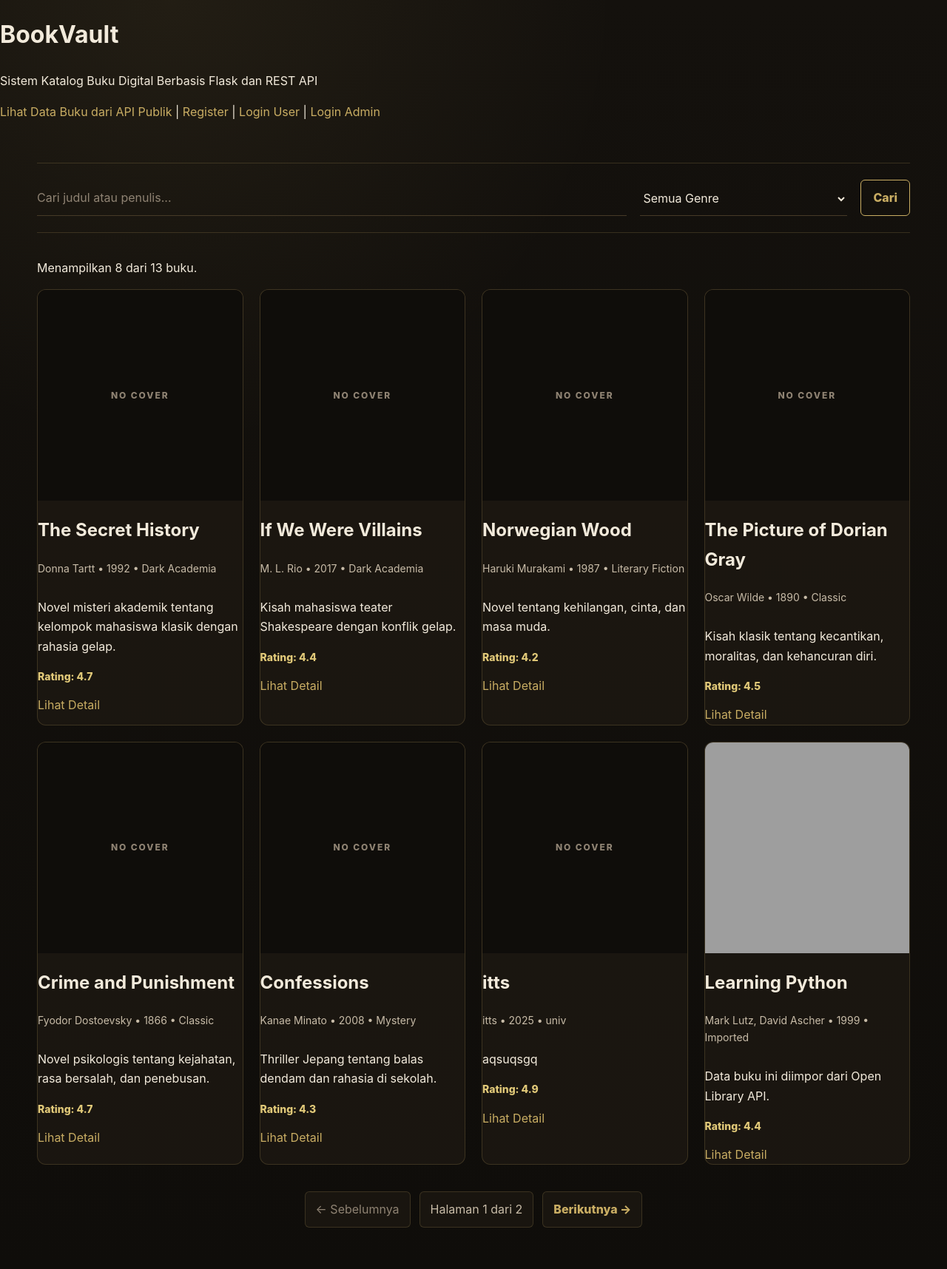
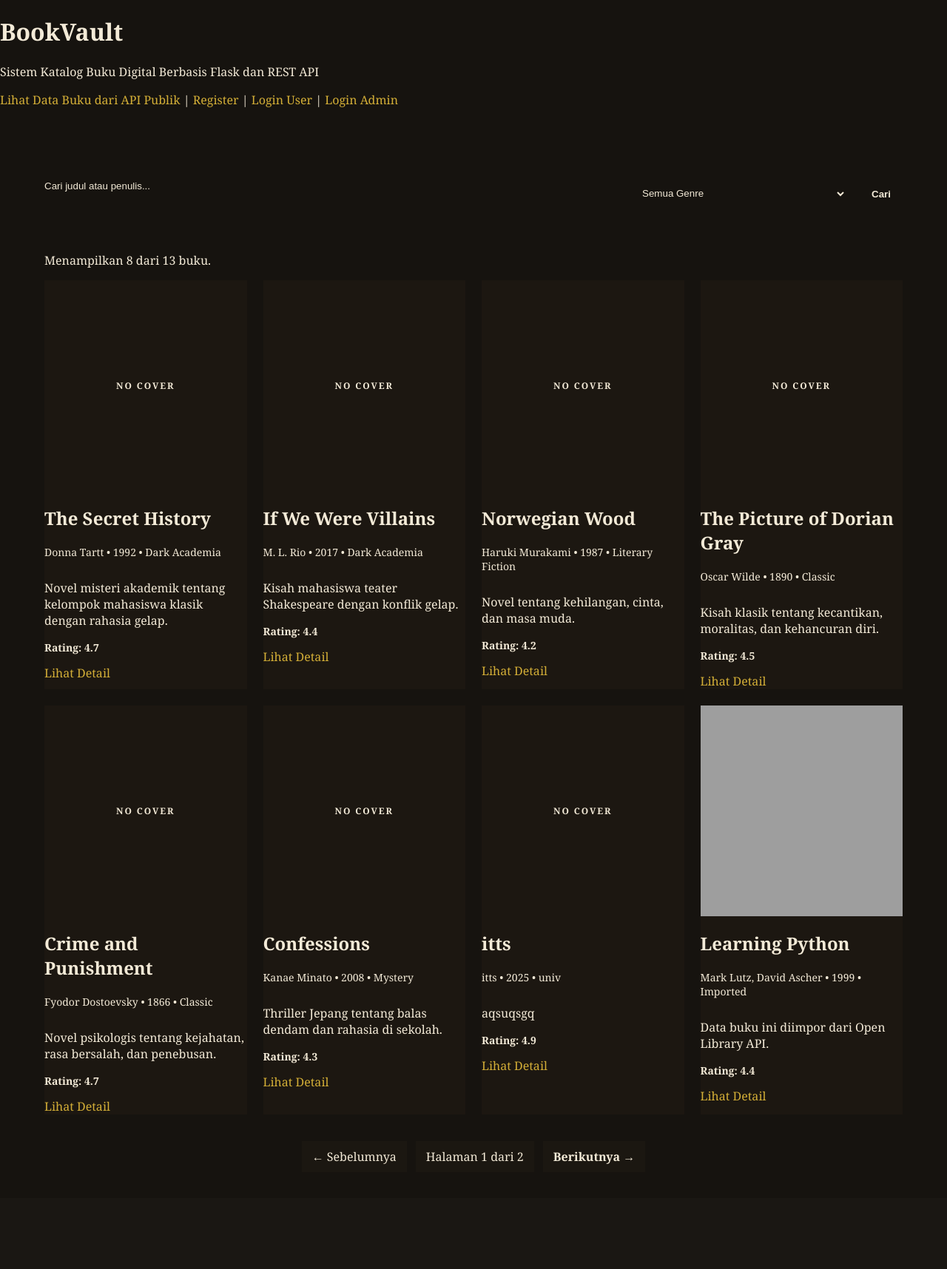
Before and after one commit to panjiaryasoma/bookvault-flask, a Flask app: page / in a window 1280 px wide. Shown: the whole page at 74% size. After the commit the page ends 1574 px from the top, so only its background shows below. Run offline with Flask 3, Linux system fonts and the light colour scheme; data comes from the database, SQL or seed files in the repository; grey boxes are pictures that could not be loaded.

Commit message:
Revert base CSS experiment

```diff
--- a/static/css/base.css
+++ b/static/css/base.css
@@ -1,86 +1,22 @@
-:root {
-    --canvas: #14110d;
-    --canvas-deep: #0f0d0a;
-    --surface: #1e1912;
-    --surface-raised: #262016;
-    --border: #463a27;
-    --border-soft: rgba(180, 154, 91, 0.22);
-    --text-primary: #f2eadb;
-    --text-secondary: #c8bca8;
-    --text-tertiary: #8f8373;
-    --accent: #c9ad63;
-    --accent-hover: #e0c878;
-    --success: #98b083;
-    --warning: #d0a45f;
-    --danger: #b8756d;
-    --radius-sm: 6px;
-    --radius-md: 12px;
-    --shell: 1180px;
-}
-
-* {
-    box-sizing: border-box;
-}
-
-html {
-    min-height: 100%;
-    scroll-behavior: smooth;
-}
-
 body {
-    min-height: 100%;
+    font-family: Georgia, serif;
+    background: #16130f;
+    color: #f3ead7;
     margin: 0;
     padding: 0;
-    background:
-        radial-gradient(circle at 18% 0%, rgba(201, 173, 99, 0.08), transparent 30%),
-        linear-gradient(180deg, var(--canvas), var(--canvas-deep));
-    color: var(--text-primary);
-    font-family: Inter, ui-sans-serif, system-ui, -apple-system, BlinkMacSystemFont, "Segoe UI", sans-serif;
-    line-height: 1.65;
 }
 
 a {
-    color: var(--accent);
+    color: #d4af37;
     text-decoration: none;
-    text-underline-offset: 4px;
 }
 
 a:hover {
-    color: var(--accent-hover);
-}
-
-button,
-input,
-select,
-textarea {
-    font: inherit;
-}
-
-button {
-    cursor: pointer;
+    opacity: 0.85;
 }
 
 .container {
-    width: min(var(--shell), calc(100% - 40px));
-    margin: 0 auto;
-    padding: 40px 0 56px;
-}
-
-.skip-link {
-    position: absolute;
-    left: 18px;
-    top: 12px;
-    z-index: 1000;
-    padding: 10px 12px;
-    background: var(--accent);
-    color: var(--canvas);
-    border-radius: var(--radius-sm);
-    font-weight: 700;
-    transform: translateY(-160%);
-}
-
-.skip-link:focus {
-    transform: translateY(0);
+    padding: 35px 60px;
 }
 
 .flash-container {
```
Also changed, not shown: other parts of static/css/base.css (+20 -21 lines).
